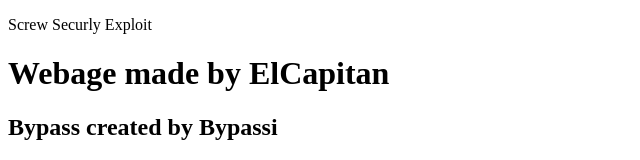
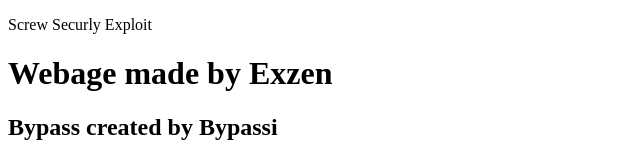
Before and after one commit to exzen-fsgs/Screw-Securly, a plain HTML site: page index.html in a window 1280 px wide. Shown: the top 160 px of the page, without its empty margins (0-640 px from the left). Drawn offline with Linux system fonts and the light colour scheme.

Commit message:
Update index.html

```diff
--- a/index.html
+++ b/index.html
@@ -11,7 +11,7 @@
   <body>
     <p>Screw Securly Exploit</h1>
     <br>
-    <h1>Webage made by ElCapitan</h1>
+    <h1>Webage made by Exzen</h1>
     <h2>Bypass created by Bypassi</h2>
     <p>Some code also by Jerrystyl McGames</p>
     <div id="error"></div>
```
